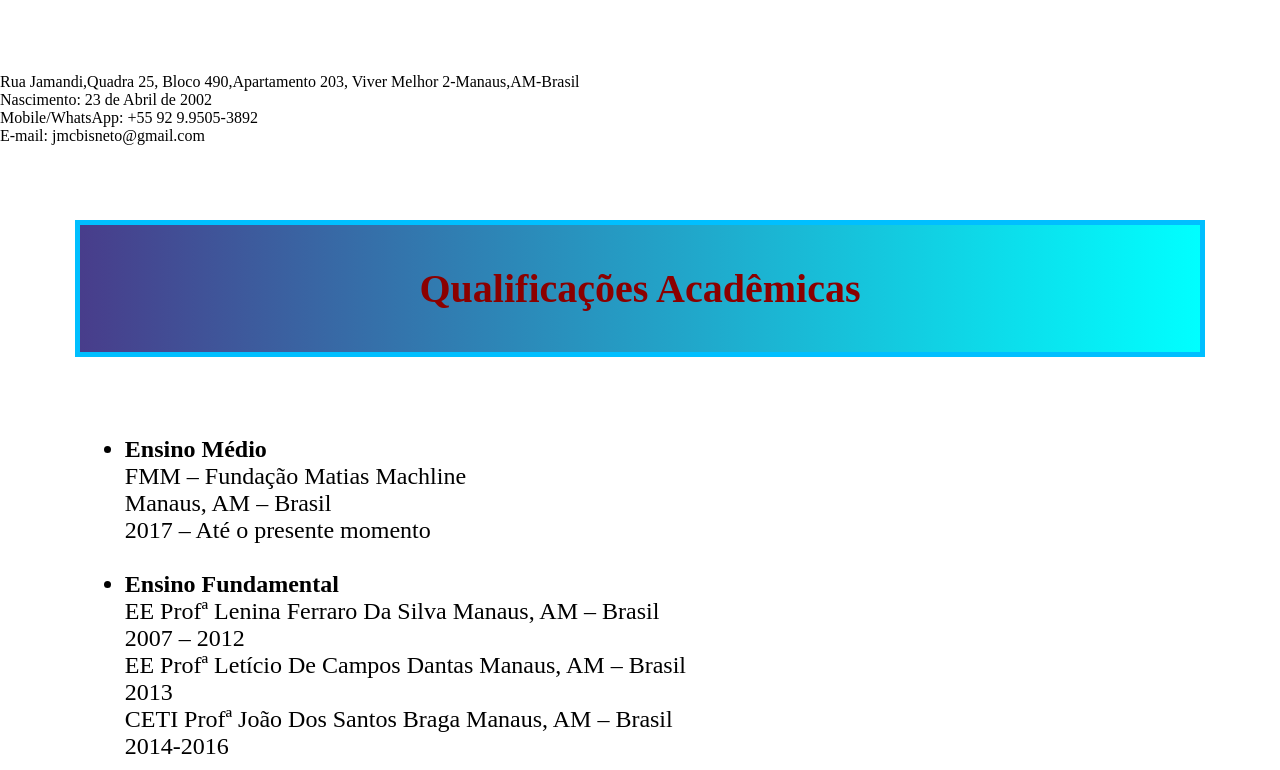
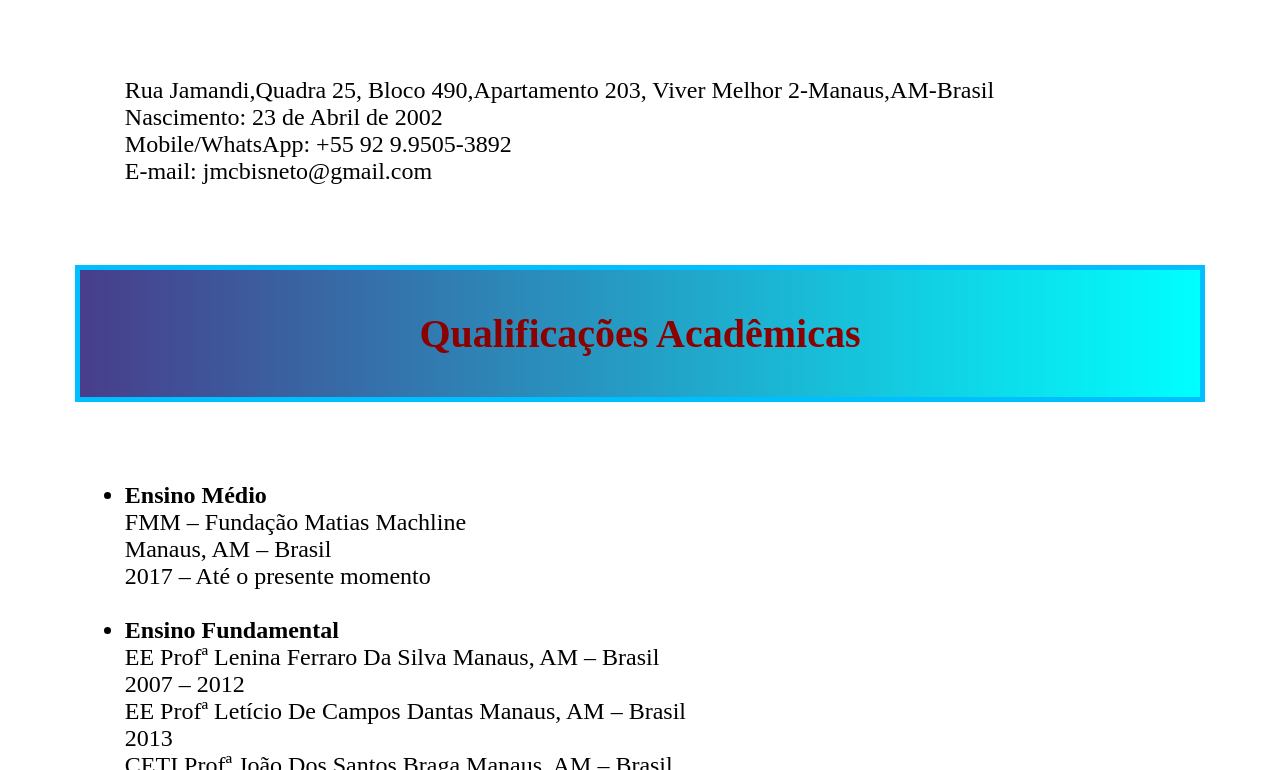
Before and after one commit to josemarquesbisneto49/RemakeCurriculumVitae, a plain HTML site: page index.html in a window 1280 px wide. Shown: the part 653-1423 px from the top of the page. Drawn offline with Linux system fonts and the light colour scheme.

Commit message:
Update style.css

```diff
--- a/CSS/style.css
+++ b/CSS/style.css
@@ -53,7 +53,7 @@ u {
     font-size: 1.5m;
 }
 
-e p {
+p {
     padding: 0.2em;
     margin: auto;
     margin-left: 5em;
```
